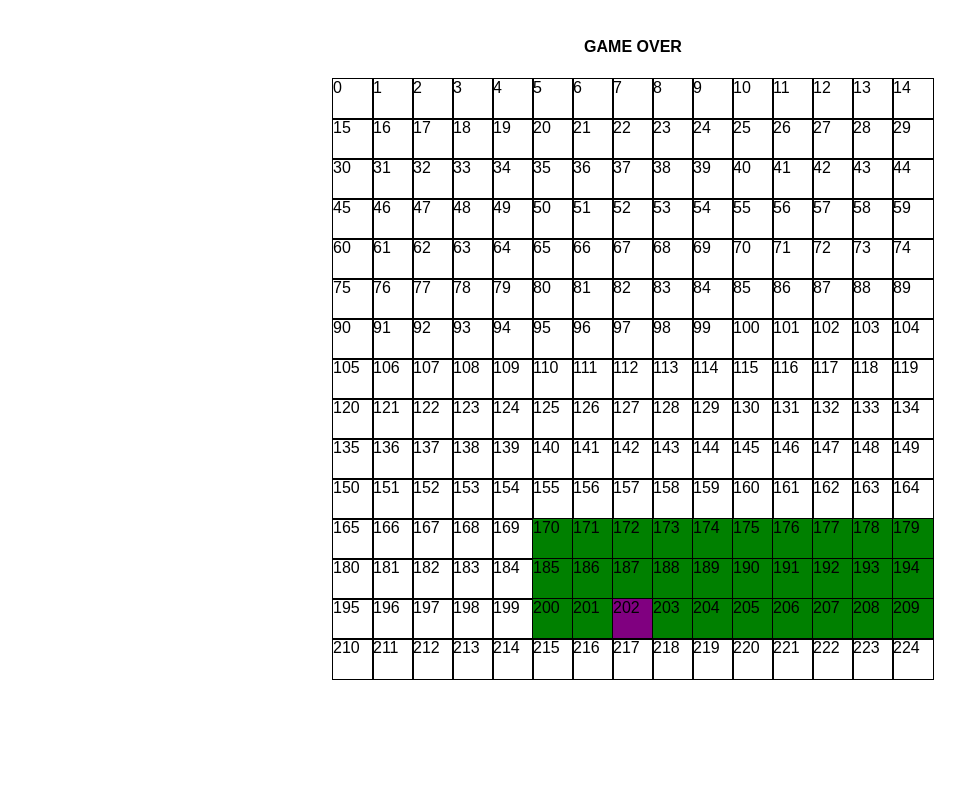
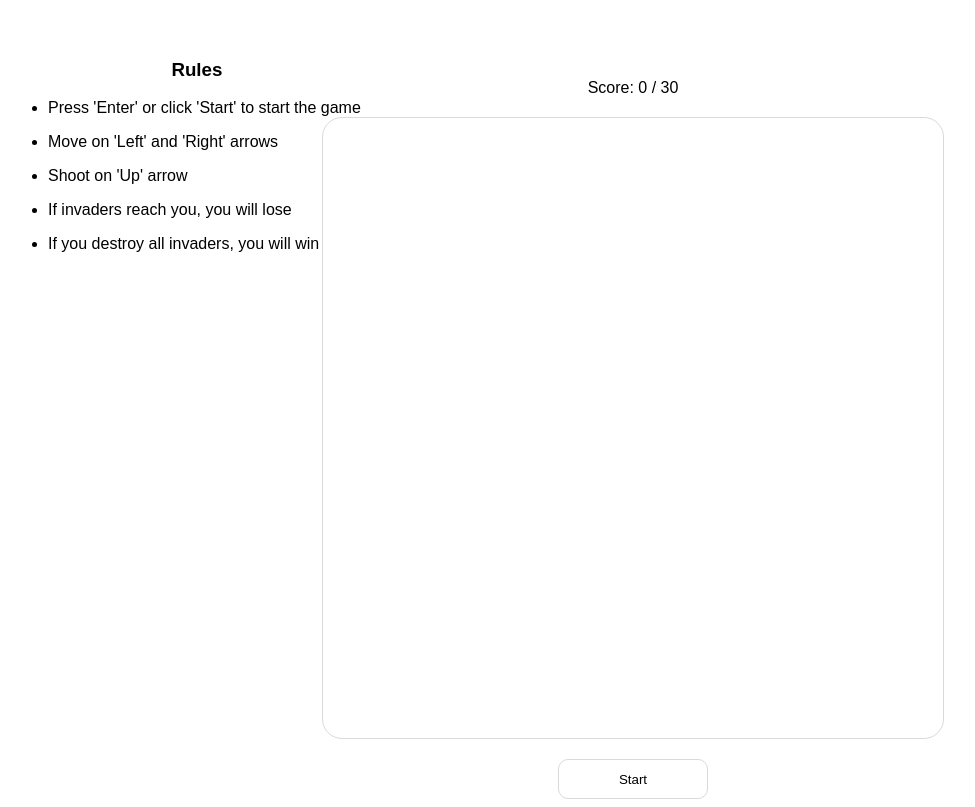
Before and after one commit to voskoboev/Space-Invaders-Game, a website built with Parcel: page src/index.html in a window 1280 px wide. Shown: the whole page, without its empty margins (7-982 px from the left). Built offline with nearby package versions, Linux system fonts and the light colour scheme.

Commit message:
Fixed absent elems errors, added styles, formatted ts, added readme.

```diff
--- a/src/index.css
+++ b/src/index.css
@@ -1,46 +1,88 @@
 body {
+  display: flex;
+  flex-direction: column;
+  align-items: center;
+  justify-content: center;
   font-family: Arial, Helvetica, sans-serif;
-  display: flex;
-  justify-content: center;
-  padding-top: 30px;
-  align-items: center;
-  flex-direction: column;
+}
+
+.rules {
+  position: absolute;
+  left: 20px;
+  top: 20px;
+  padding: 20px;
+  border-radius: 20px;
+}
+
+.rules-title {
+  text-align: center;
+}
+
+.rules-list {
+  padding-left: 15px;
+  margin: 0;
 }
 
 .result {
-  margin-bottom: 20px;
+  height: 20px;
+  margin-bottom: 30px;
   text-transform: uppercase;
   font-weight: 700;
-  height: 20px;
 }
 
 .field {
+  display: flex;
+  flex-wrap: wrap;
   width: 600px;
   height: 600px;
-  border: 1px solid #000;
-
-  display: flex;
-  flex-wrap: wrap;
+  border: 1px solid #d9d9d9;
+  border-radius: 20px;
+  padding: 10px;
+  margin: 20px;
 }
 
 .section {
   width: 40px;
   height: 40px;
-  outline: 1px solid black;
 }
 
-.invader {
-  background-color: green;
+.invader::after,
+.shooter::after,
+.laser::after,
+.explosion::after {
+  position: relative;
+  left: 4px;
+  width: 32px;
+  height: 32px;
 }
 
-.shooter {
-  background-color: purple;
+.invader::after {
+  content: url("./img/invader.png");
 }
 
-.laser {
-  background-color: orange;
+.shooter::after {
+  content: url("./img/spaceship.png");
 }
 
-.boom {
-  background-color: red;
+.laser::after {
+  content: url("./img/laser.png");
+  left: 8px;
 }
+
+.explosion::after {
+  content: url("./img/explosion.png");
+}
+
+.play-again-btn {
+  width: 150px;
+  height: 40px;
+  border-radius: 10px;
+  border: 1px solid #d9d9d9;
+  outline: none;
+  background-color: transparent;
+  cursor: pointer;
+}
+
+.play-again-btn:active {
+  background-color: #d9d9d9;
+}
--- a/src/index.html
+++ b/src/index.html
@@ -5,13 +5,52 @@
   <meta charset="UTF-8">
   <meta http-equiv="X-UA-Compatible" content="IE=edge">
   <meta name="viewport" content="width=device-width, initial-scale=1.0">
-  <title>Document</title>
+  <link rel="icon" type="image/png" sizes="32x32" href="./img/invader-icon32.png">
+  <title>Space Invaders</title>
   <link rel="stylesheet" href="index.css">
-  <script src="./index.ts" defer></script>
+  <script src="./index.ts" type="module"></script>
 </head>
+
 <body>
-  <div class="result"></div>
-  <div class="score"></div>
-  <div class="field"></div>
+  <div class="rules">
+    <h3 class="rules-title">Rules</h3>
+    <ul class="rules-list">
+      <li>
+        <p>
+          Press 'Enter' or click 'Start' to start the game
+        </p>
+      </li>
+      <li>
+        <p>
+          Move on 'Left' and 'Right' arrows
+        </p>
+      </li>
+      <li>
+        <p>
+          Shoot on 'Up' arrow
+        </p>
+      </li>
+      <li>
+        <p>
+          If invaders reach you, you will lose
+        </p>
+      </li>
+      <li>
+        <p>
+          If you destroy all invaders, you will win
+        </p>
+      </li>
+    </ul>
+  </div>
+  <h1 class="result"></h1>
+  <div class="info">
+    Score: <span class="score">0</span><span> / 30</span>
+  </div>
+  <div class="field">
+  </div>
+  <button class="play-again-btn">
+   Start
+  </button>
 </body>
+
 </html>
--- a/src/index.ts
+++ b/src/index.ts
@@ -1,14 +1,22 @@
+const startBtn: HTMLButtonElement = document.querySelector('.play-again-btn')
 
-const field: HTMLElement = document.querySelector('.field'),
-  result: HTMLElement = document.querySelector('.result'),
-  score: HTMLElement = document.querySelector('.score')
+const startGame = (): void => {
+  const field: HTMLDivElement = document.querySelector('.field'),
+    result: HTMLHeadingElement = document.querySelector('.result'),
+    score: HTMLDivElement = document.querySelector('.score')
 
-let currentShooterIndex: number = 202,
+  let currentShooterIndex: number = 217,
     width: number = 15,
     direction: number = 1,
     invadersId: number,
-  goingRight: boolean = true,
-  results: any = 0
+    movingRight: boolean = true,
+    results: any = 0,
+    invadersMovingTime: number = 350,
+    explosionDisplayTime: number = 100,
+    laserMovingTime: number = 50
+
+  result.innerHTML = ''
+  score.innerHTML = '0'
 
   const removedInvadersArr: number[] = []
 
@@ -17,12 +25,11 @@ for (let i = 0; i < 225; i++) {
     elemSection.classList.add('section')
 
     field.appendChild(elemSection)
-  elemSection.textContent = `${i}`
   }
 
-const sections: NodeListOf<Element> = document.querySelectorAll('.section')
-const sectionsArr: Element[] = Array.from(sections)
-const invaders: number[] = []
+  const sections: NodeListOf<Element> = document.querySelectorAll('.section'),
+    sectionsArr: Element[] = Array.from(sections),
+    invaders: number[] = []
 
   for (let i = 0; i <= 39; i++) {
     if (i <= 9 || (i >= 15 && i <= 24) || i >= 30) {
@@ -30,17 +37,25 @@ for (let i = 0; i <= 39; i++) {
     }
   }
 
-const draw = (): void => {
+  const displayInvasers = (): void => {
     for (let i = 0; i < invaders.length; i++) {
       if (!removedInvadersArr.includes(i)) {
+        if (sectionsArr[invaders[i]] === undefined) {
+          return
+        } else {
           sectionsArr[invaders[i]].classList.add('invader')
         }
       }
     }
+  }
 
-const remove = (): void => {
+  const removeIvasers = (): void => {
     invaders.forEach(i => {
+      if (sectionsArr[i] === undefined) {
+        return
+      } else {
         sectionsArr[i].classList.remove('invader')
+      }
     })
   }
 
@@ -62,27 +77,36 @@ const moveShooter = (ev: KeyboardEvent): void => {
 
   document.addEventListener('keydown', moveShooter)
 
+  const removeListeners = (): void => {
+    document.removeEventListener('keydown', moveShooter)
+    document.removeEventListener('keydown', shoot)
+  }
+
+  const removeSections = (): void => {
+    field.innerHTML = ''
+  }
+
   const moveInvaders = (): void => {
     const leftEdge: boolean = invaders[0] % width === 0
     const rightEdge: boolean = invaders[invaders.length - 1] % width === width - 1
 
-  remove()
+    removeIvasers()
 
-  if (rightEdge && goingRight) {
+    if (rightEdge && movingRight) {
       for (let i = 0; i < invaders.length; i++) {
         invaders[i] += width + 1
         direction = -1
 
-      goingRight = false
+        movingRight = false
       }
     }
 
-  if (leftEdge && !goingRight) {
+    if (leftEdge && !movingRight) {
       for (let i = 0; i < invaders.length; i++) {
         invaders[i] += width - 1
         direction = 1
 
-      goingRight = true
+        movingRight = true
       }
     }
 
@@ -90,39 +114,52 @@ const moveInvaders = (): void => {
       invaders[i] += direction
     }
 
-  draw()
+    displayInvasers()
 
-  if (sections[currentShooterIndex].classList.contains('invader') // заменить переменной
+    if (sections[currentShooterIndex].classList.contains('invader')
       && sections[currentShooterIndex].classList.contains('shooter')
     ) {
       clearInterval(invadersId)
 
-    result.innerHTML = 'game over'
+      result.innerHTML = 'Game over'
+
+      removeListeners()
+      removeSections()
     }
 
-  for (let i = 0; i < invaders.length; i++) { // ?
+    for (let i = 0; i < invaders.length; i++) {
       if (invaders[i] > sections.length) {
-      clearInterval(invadersId) // ?
+        clearInterval(invadersId)
 
-      result.innerHTML = 'game over' // ?
+        result.innerHTML = 'Game over'
+
+        removeListeners()
+        removeSections()
       }
     }
 
     if (removedInvadersArr.length === invaders.length) {
       clearInterval(invadersId)
 
-    result.innerHTML = 'win'
+      result.innerHTML = 'You win'
+
+      removeListeners()
+      removeSections()
     }
   }
 
-invadersId = setInterval(moveInvaders, 50)
+  invadersId = setInterval(moveInvaders, invadersMovingTime)
 
   const shoot = (ev: KeyboardEvent): void => {
     let laserId: number
     let currentLaserIndex: number = currentShooterIndex
 
     const moveLaser = (): void => {
+      if (sections[currentLaserIndex] === undefined) {
+        return
+      } else {
         sections[currentLaserIndex].classList.remove('laser')
+      }
 
       currentLaserIndex -= width
 
@@ -131,9 +168,9 @@ const shoot = (ev: KeyboardEvent): void => {
       if (sections[currentLaserIndex].classList.contains('invader')) {
         sections[currentLaserIndex].classList.remove('laser')
         sections[currentLaserIndex].classList.remove('invader')
-      sections[currentLaserIndex].classList.add('boom')
+        sections[currentLaserIndex].classList.add('explosion')
 
-      setTimeout(() => sections[currentLaserIndex].classList.remove('boom'), 100)
+        setTimeout(() => sections[currentLaserIndex].classList.remove('explosion'), explosionDisplayTime)
 
         clearInterval(laserId)
 
@@ -148,9 +185,15 @@ const shoot = (ev: KeyboardEvent): void => {
     }
 
     if (ev.key === 'ArrowUp') {
-    laserId = setInterval(moveLaser, 10)
+      laserId = setInterval(moveLaser, laserMovingTime)
     }
-
   }
 
   document.addEventListener('keydown', shoot)
+}
+
+startBtn.addEventListener('click', startGame)
+
+document.addEventListener('keydown', ev => {
+  if (ev.key === 'Enter') startGame()
+})
```
Also changed, not shown: README.md (added), src/img/explosion.png (added), src/img/invader-icon32.png (added), src/img/invader.png (added), src/img/laser.png (added), src/img/spaceship.png (added), src/index.js (added). Lines whose indentation alone changed are shown as unchanged.
